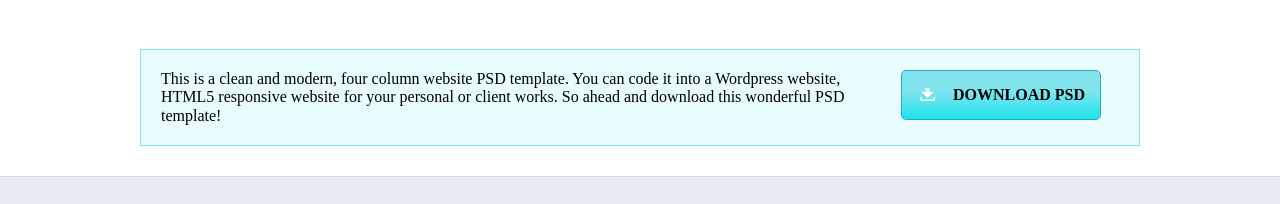
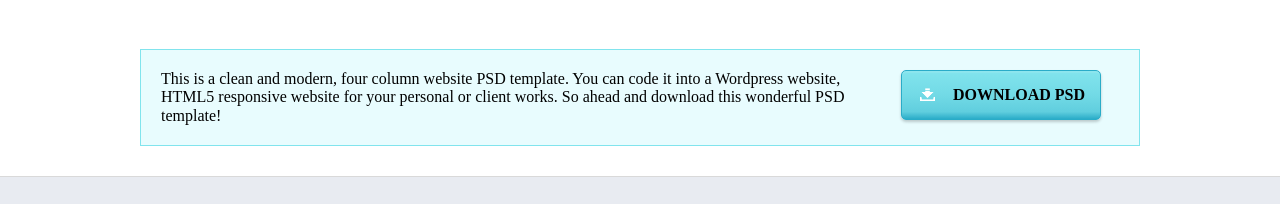
Before and after one commit to milasorokina96/Lesson_14, a plain HTML site: page index.html in a window 1280 px wide. Shown: the part 1404-1608 px from the top of the page. Drawn offline with Linux system fonts and the light colour scheme.

Commit message:
Changed button bg

```diff
--- a/assets/css/main.css
+++ b/assets/css/main.css
@@ -326,9 +326,12 @@
 	width: 200px;
 	height: 50px;
 	padding: 15px;
-	background: linear-gradient(to bottom, rgba(129, 228, 237, 1) 0%, rgba(129, 228, 237, 1) 41%, rgba(29, 228, 237, 1) 100%);
+	background: linear-gradient(to top, rgba(42, 172, 200, 1) 0%, rgba(96, 206, 222, 1) 15%, rgba(114, 218, 230, 1) 50%, rgba(129, 228, 237, 1) 100%);
 	border: 1px solid rgb(42, 172, 200);
 	border-radius: 5px;
+	box-shadow:
+		0px 2px 3px 0px rgba(0,0,0,0.2),
+		inset 0px 2px 1px 0px rgba(255,255,255,0.1);
 	text-align: right;
 	text-transform: uppercase;
 	font-weight: bold;
```
